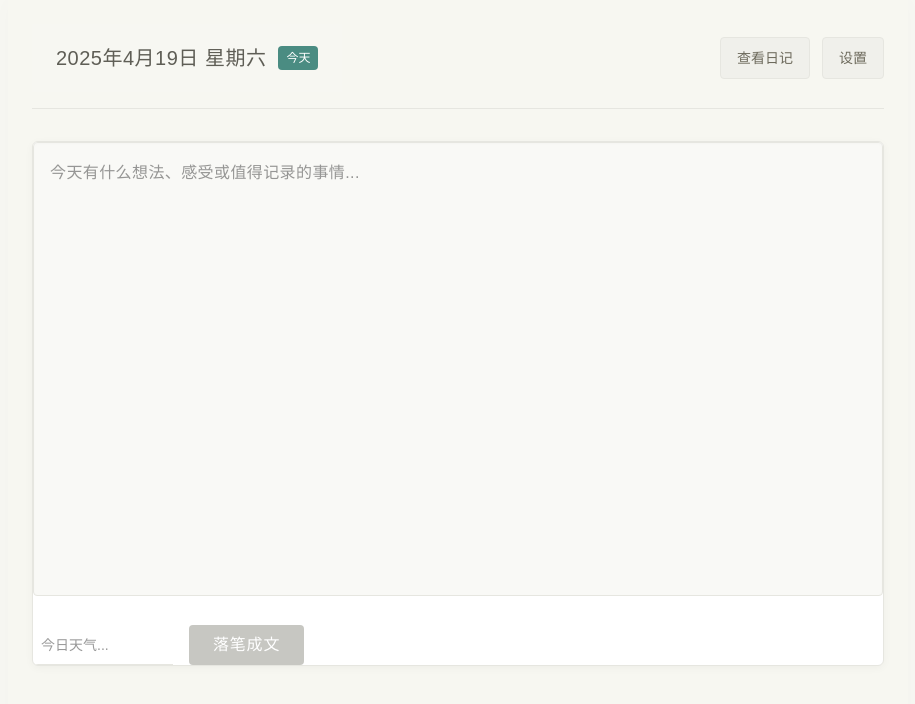
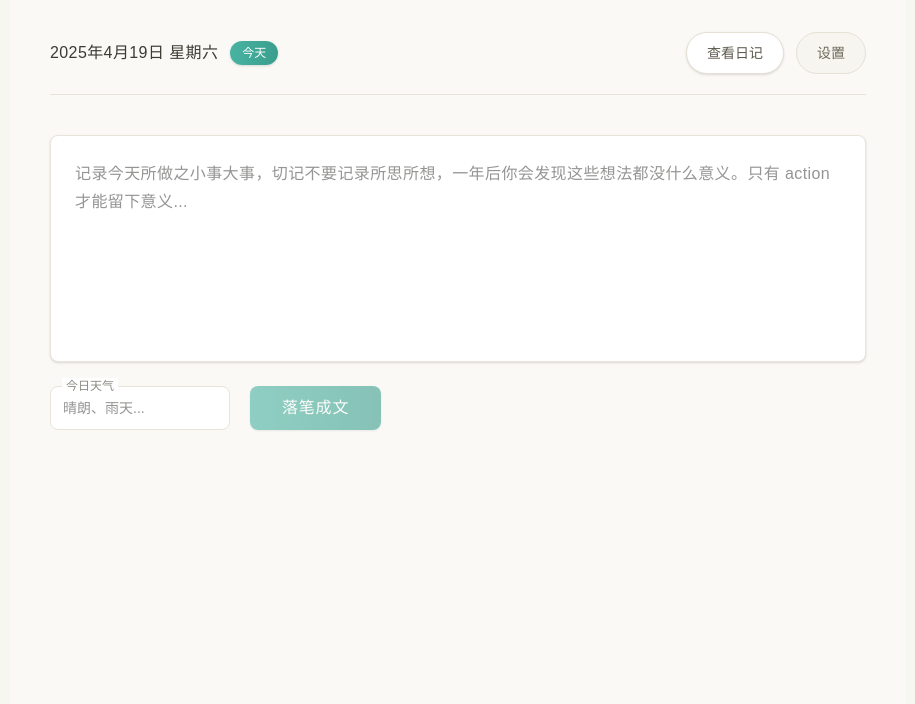
Before and after one commit to RetricSu/luxun-dairy, a Preact app: page / in a window 1280 px wide. Shown: the top 704 px of the page, without its empty margins (182-1097 px from the left). Built offline with nearby package versions, Linux system fonts and the light colour scheme.

Commit message:
apply new ui

```diff
--- a/src/App.tsx
+++ b/src/App.tsx
@@ -107,7 +107,7 @@ function App() {
   }
 
   return (
-    <main className="max-w-[900px] mx-auto p-6 bg-rice-paper/50 dark:bg-rice-paper-dark/50 min-h-screen shadow-[0_0_20px_rgba(0,0,0,0.02)] dark:shadow-[0_0_20px_rgba(0,0,0,0.1)]">
+    <main className="max-w-4xl mx-auto py-8 px-6 sm:px-10 min-h-screen bg-[#faf9f6] dark:bg-[#121214]">
       <Header
         selectedDay={selectedDay}
         viewMode={viewMode}
@@ -124,6 +124,7 @@ function App() {
         />
       )}
 
+      <div className="mt-8">
         {viewMode === "write" ? (
           <WriteContainer
             dayHasEntry={dayHasEntry}
@@ -147,6 +148,7 @@ function App() {
             viewNostrEvent={viewNostrEvent}
           />
         )}
+      </div>
     </main>
   );
 }
--- a/src/components/CompletedEntry.tsx
+++ b/src/components/CompletedEntry.tsx
@@ -6,13 +6,15 @@ interface CompletedEntryProps {
 
 export function CompletedEntry({ selectedDay }: CompletedEntryProps) {
   return (
-    <div className="py-10 px-8 text-center">
-      <div className="text-center mb-4">
-        <span className="inline-block bg-accent dark:bg-accent-dark text-white w-14 h-14 leading-[3.5rem] text-2xl rounded-full mb-6 dark:opacity-95">✓</span>
-        <h3 className="m-0 mb-3 text-2xl text-[#4a8c82] dark:text-text-primary-dark font-medium">今日日记已完成！</h3>
-        <h3 className="text-xl font-medium text-[#5f5e56] dark:text-text-primary-dark tracking-wide m-0 mb-3">{formatDayDisplay(selectedDay)}</h3>
-        <p className="text-[#6d7a75] dark:text-text-secondary-dark text-lg m-0">您已记录下今天的思绪与感悟。</p>
+    <div className="py-14 text-center bg-white dark:bg-[#222226] rounded-lg border border-[#e9e4d9] dark:border-[#2c2c32] shadow-sm">
+      <div className="inline-flex items-center justify-center w-16 h-16 rounded-full bg-gradient-to-r from-[#49b3a1] to-[#3a9e8d] dark:from-[#43a595] dark:to-[#389384] text-white text-2xl shadow-sm mb-8">
+        <svg xmlns="http://www.w3.org/2000/svg" width="24" height="24" viewBox="0 0 24 24" fill="none" stroke="currentColor" strokeWidth="2.5" strokeLinecap="round" strokeLinejoin="round">
+          <polyline points="20 6 9 17 4 12"></polyline>
+        </svg>
       </div>
+      <h3 className="m-0 mb-4 text-2xl text-[#3c7d73] dark:text-[#a2e2d8] font-medium">今日日记已完成！</h3>
+      <h3 className="text-xl font-medium text-[#5d5a4c] dark:text-[#e9e9e7] tracking-wide m-0 mb-4">{formatDayDisplay(selectedDay)}</h3>
+      <p className="text-[#6d7a75] dark:text-[#a6a69e] text-lg m-0 leading-relaxed max-w-lg mx-auto">您已记录下今天的思绪与感悟。</p>
     </div>
   );
 }
--- a/src/components/DayHeader.tsx
+++ b/src/components/DayHeader.tsx
@@ -6,12 +6,12 @@ interface DayHeaderProps {
 
 export function DayHeader({ selectedDay }: DayHeaderProps) {
   return (
-    <div className="flex items-center px-6 py-5 bg-rice-paper dark:bg-[#1a1a1e]">
-      <h2 className="text-xl font-medium text-[#5f5e56] dark:text-text-primary-dark tracking-wide m-0">
+    <div className="flex items-center">
+      <h2 className="font-medium text-[#3c3b33] dark:text-[#e9e9e7] tracking-wide m-0">
         {formatDayDisplay(selectedDay)}
       </h2>
       {isToday(selectedDay) && (
-        <span className="ml-3 bg-accent dark:bg-accent-dark dark:opacity-85 text-white text-xs font-medium px-2 py-1 rounded">
+        <span className="ml-3 bg-gradient-to-r from-[#49b3a1] to-[#3a9e8d] dark:from-[#43a595] dark:to-[#389384] text-white text-xs font-medium px-3 py-1 rounded-full shadow-sm">
           今天
         </span>
       )}
--- a/src/components/DiaryForm.tsx
+++ b/src/components/DiaryForm.tsx
@@ -16,33 +16,43 @@ export function DiaryForm({
   saveDiaryEntry
 }: DiaryFormProps) {
   return (
-    <div className="p-0">
+    <div>
+      <div className="relative mb-6 bg-white dark:bg-[#222226] rounded-lg border border-[#e9e4d9] dark:border-[#2c2c32] shadow-sm overflow-hidden">
         <textarea
           id="content"
           value={content}
           onInput={(e) => setContent(e.currentTarget.value)}
-        placeholder="今天有什么想法、感受或值得记录的事情..."
-        rows={15}
-        className="w-full p-4 rounded bg-[#f9f9f6] dark:bg-[#1e1e22] text-text-primary dark:text-text-primary-dark border border-border-light dark:border-border-dark leading-7 outline-none transition-all shadow-[inset_0_1px_3px_rgba(0,0,0,0.02)] resize-none tracking-wide focus:border-[#afada1] dark:focus:border-accent-dark focus:shadow-[0_0_0_3px_rgba(175,173,161,0.1)]"
+          placeholder="记录今天所做之小事大事，切记不要记录所思所想，一年后你会发现这些想法都没什么意义。只有 action 才能留下意义..."
+          rows={6}
+          className="w-full p-6 bg-transparent text-[#2c2c2a] dark:text-[#e9e9e7] leading-7 outline-none transition-all resize-none tracking-wide border-none focus:ring-0"
         />
+        <div className="absolute right-3 bottom-3 text-[#a9a89e] dark:text-[#575752] text-xs">
+          {content.length > 0 ? `${content.length} 字` : ''}
+        </div>
+      </div>
 
       {errorMessage && (
-        <div className="text-[#94312a] bg-[#fbf0ee] border border-[#f5d8d4] p-3 rounded mb-4 mt-4">
+        <div className="text-[#94312a] bg-[#fbf0ee] border border-[#f5d8d4] p-4 rounded-lg mb-6">
           {errorMessage}
         </div>
       )}
 
-      <div className="flex items-center gap-4 mt-5">
+      <div className="flex items-center gap-5 mt-6">
+        <div className="relative flex-none w-[180px]">
+          <label htmlFor="weather" className="absolute -top-2 left-3 px-1 text-xs text-[#8c8b85] dark:text-[#717b7a] bg-white dark:bg-[#222226]">
+            今日天气
+          </label>
           <input
             id="weather"
-          className="flex-none w-[140px] text-sm p-2 h-10 border-0 border-b border-border-light dark:border-border-dark bg-transparent text-text-primary dark:text-text-primary-dark focus:border-[#afada1] dark:focus:border-accent-dark focus:outline-none transition-colors"
+            className="w-full text-sm p-3 h-11 rounded-lg border border-[#e9e4d9] dark:border-[#2c2c32] bg-white dark:bg-[#222226] text-[#2c2c2a] dark:text-[#e9e9e7] focus:border-[#69b6a9] dark:focus:border-[#389384] focus:outline-none transition-colors"
             value={weather}
             onInput={(e) => setWeather(e.currentTarget.value)}
-          placeholder="今日天气..."
+            placeholder="晴朗、雨天..."
           />
+        </div>
 
         <button
-          className="bg-accent dark:bg-accent-dark text-white font-medium px-6 py-2 h-10 border-0 rounded hover:bg-[#3f7971] dark:hover:bg-[#4c9b90] transition-colors active:translate-y-px flex items-center justify-center tracking-wider disabled:bg-[#c7c7c2] disabled:cursor-not-allowed"
+          className="bg-gradient-to-r from-[#49b3a1] to-[#3a9e8d] dark:from-[#43a595] dark:to-[#389384] text-white font-medium px-8 py-3 h-11 border-0 rounded-lg shadow-sm transition-all active:translate-y-px flex items-center justify-center tracking-wider disabled:opacity-60 disabled:cursor-not-allowed"
           onClick={saveDiaryEntry}
           disabled={!content.trim()}
         >
--- a/src/components/Header.tsx
+++ b/src/components/Header.tsx
@@ -11,18 +11,23 @@ interface HeaderProps {
 
 export function Header({ selectedDay, viewMode, setViewMode, showSettings, setShowSettings }: HeaderProps) {
   return (
-    <header className="flex justify-between items-center mb-8 pb-4 border-b border-border-light dark:border-border-dark">
+    <header className="flex flex-col sm:flex-row justify-between items-center mb-10 pb-5 border-b border-[#e9e4d9] dark:border-[#2c2c32]">
       <DayHeader selectedDay={selectedDay} />
-      <div className="flex gap-3">
+
+      <div className="flex gap-3 mt-4 sm:mt-0">
         <button
-          className="bg-[#f0f0eb] text-text-secondary border border-border-light py-2 px-4 text-[14px] rounded hover:bg-[#e8e8e3] transition-colors dark:bg-[#2a2a28] dark:text-text-secondary-dark dark:border-border-dark dark:hover:bg-[#333331]"
+          className={`px-5 py-2.5 text-sm rounded-full transition-all duration-300 ${
+            viewMode === "write"
+              ? "bg-white dark:bg-[#1e1e22] text-[#5d5a4c] dark:text-[#a2e2d8] border border-[#e6e1d5] dark:border-[#323237] shadow-sm hover:shadow"
+              : "bg-gradient-to-r from-[#49b3a1] to-[#3a9e8d] dark:from-[#43a595] dark:to-[#389384] text-white hover:shadow-md"
+          }`}
           onClick={() => setViewMode(viewMode === "write" ? "view" : "write")}
         >
           {viewMode === "write" ? "查看日记" : "写日记"}
         </button>
 
         <button
-          className="bg-[#f0f0eb] text-text-secondary border border-border-light py-2 px-4 text-[14px] rounded hover:bg-[#e8e8e3] transition-colors dark:bg-[#2a2a28] dark:text-text-secondary-dark dark:border-border-dark dark:hover:bg-[#333331]"
+          className="bg-[#f7f5f0] dark:bg-[#262630] text-[#6d6a5c] dark:text-[#a2e2d8] text-sm py-2.5 px-5 border border-[#e6e1d5] dark:border-[#323237] rounded-full hover:bg-[#f0ede6] dark:hover:bg-[#2a2a32] transition-colors"
           onClick={() => setShowSettings(!showSettings)}
         >
           {showSettings ? "隐藏设置" : "设置"}
--- a/src/components/WriteContainer.tsx
+++ b/src/components/WriteContainer.tsx
@@ -24,7 +24,7 @@ export function WriteContainer({
   saveDiaryEntry
 }: WriteContainerProps) {
   return (
-    <div className="bg-white dark:bg-[#1a1a1e] rounded-md shadow-[0_2px_8px_rgba(0,0,0,0.04)] dark:shadow-[0_2px_8px_rgba(0,0,0,0.1)] overflow-hidden border border-border-light dark:border-border-dark">
+    <div className="max-w-4xl mx-auto">
       {dayHasEntry ? (
         <CompletedEntry selectedDay={selectedDay} />
       ) : (
```
Also changed, not shown: src/components/Timeline.tsx (+38 -19 lines). Lines whose indentation alone changed are shown as unchanged.
